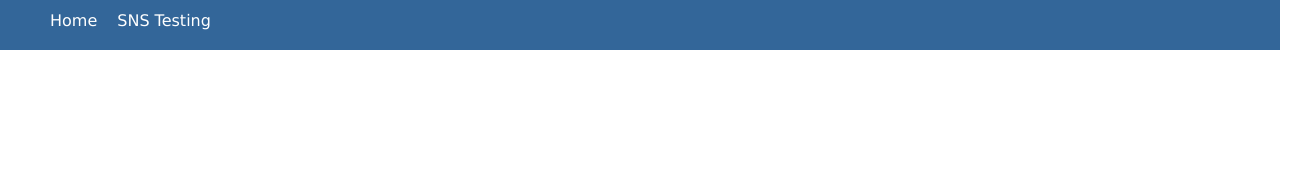
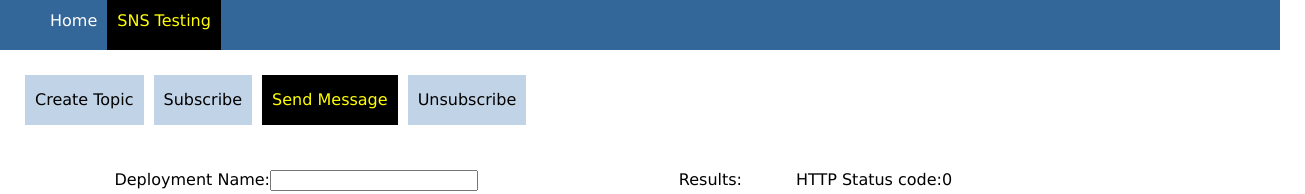
Before and after one commit to davidrodrigues40/AngularApp, an Angular app in the folder angular-app/: page /sns/message in a window 1280 px wide. Before the commit this address led to /. Shown: the top 194 px of the page, 1305 px wide, since content can reach past the window. Built offline with nearby package versions, Linux system fonts and the light colour scheme; no server answers.

Commit message:
Changed routing

```diff
--- a/angular-app/src/app/component/sns-menu/sns-menu.component.html
+++ b/angular-app/src/app/component/sns-menu/sns-menu.component.html
@@ -1,5 +1,5 @@
 <ol class="menu">
-  <li class="menu-item" *ngFor="let item of menuItems" [routerLinkActive]="['active']" [routerLink]="[item.routerLink]">
+  <li class="menu-item" *ngFor="let item of menuItems" [routerLinkActive]="['active']" [routerLink]="[item.routerLink]" [routerLinkActiveOptions]="{exact: true}">
       <span>{{ item.displayName }}</span>
   </li>
 </ol>
--- a/angular-app/src/app/component/sns-menu/sns-menu.component.ts
+++ b/angular-app/src/app/component/sns-menu/sns-menu.component.ts
@@ -1,5 +1,6 @@
 import { Component, OnInit } from '@angular/core';
 import { MenuItem } from '../../model/menu-item';
+import { RouterLinkActive } from '@angular/router';
 
 @Component({
   selector: 'app-sns-menu',
@@ -8,15 +9,19 @@ import { MenuItem } from '../../model/menu-item';
 })
 export class SnsMenuComponent implements OnInit {
   menuItems: MenuItem[] = [
-    { order: 1, displayName: 'Create Topic', routerLink: '/sns-topic' },
-    { order: 2, displayName: 'Subscribe', routerLink: '/sns-subscribe' },
-    { order: 3, displayName: 'Send Message', routerLink: '/sns-message' },
-    { order: 4, displayName: 'Unsubscribe', routerLink: '/sns-unsubscribe' }
+    { order: 1, displayName: 'Create Topic', routerLink: '/sns/topic' },
+    { order: 2, displayName: 'Subscribe', routerLink: '/sns/subscribe' },
+    { order: 3, displayName: 'Send Message', routerLink: '/sns/message' },
+    { order: 4, displayName: 'Unsubscribe', routerLink: '/sns/unsubscribe' }
   ];
 
   constructor() { }
 
   ngOnInit() {
+  };
+
+  setRouterLinkActive(routerLink){
+      return true;
   }
 
 }
```
Also changed, not shown: angular-app/src/app/app-routing.module.ts (+4 -4 lines).
